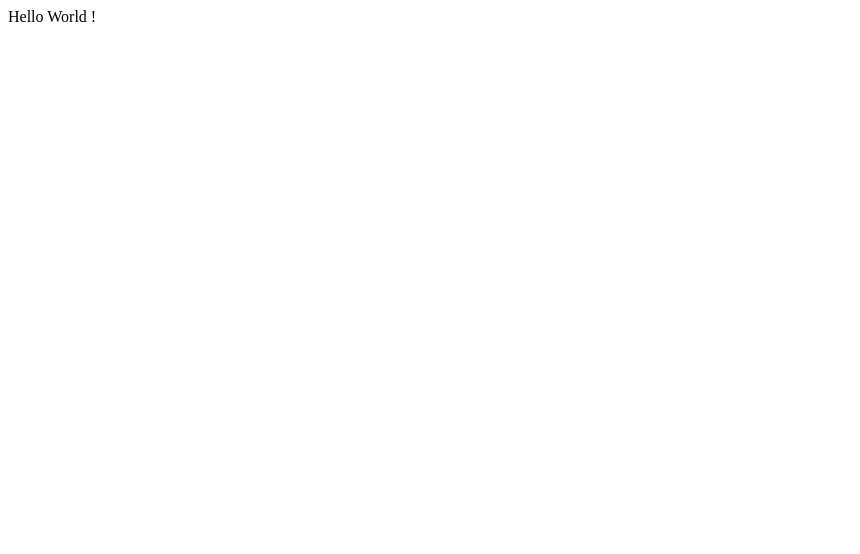
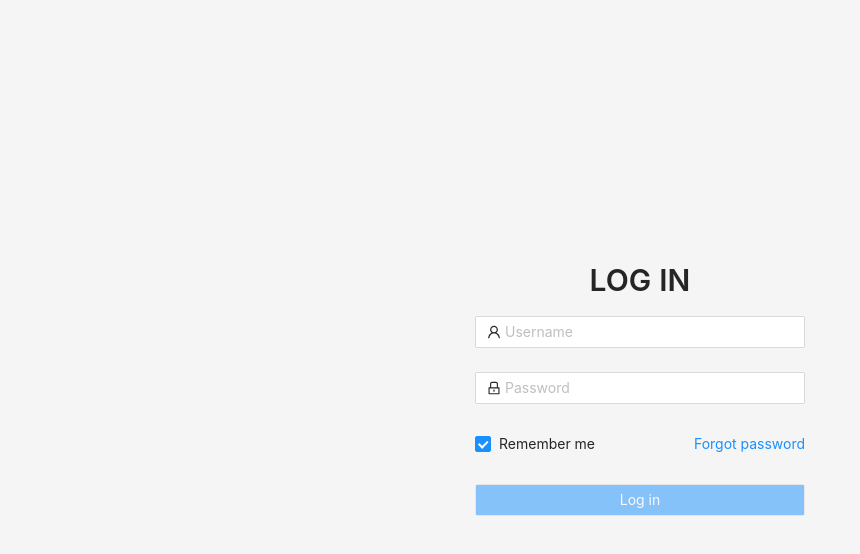
Before and after one commit to nguyenhuugiatri/web-quan-ly-khach-san, a React (Create React App) app: page / in a window 1280 px wide. Shown: the top 554 px of the page, without its empty margins (0-860 px from the left). Built offline with nearby package versions, Linux system fonts and the light colour scheme.

Commit message:
Create login page

```diff
--- a/src/App.js
+++ b/src/App.js
@@ -1,7 +1,11 @@
 import React from 'react';
-
+import LoginPage from './containers/LoginPage';
 function App() {
-  return <div className='App'>Hello World !</div>;
+  return (
+    <>
+      <LoginPage />
+    </>
+  );
 }
 
 export default App;
--- /dev/null
+++ b/src/containers/LoginPage/index.js
@@ -0,0 +1,131 @@
+import React, { Component } from 'react';
+// import { connect } from 'react-redux';
+import { Row, Col, Form, Input, Button, Checkbox, Typography } from 'antd';
+import { UserOutlined, LockOutlined } from '@ant-design/icons';
+
+import 'antd/dist/antd.css';
+import './styles.scss';
+
+const { Title } = Typography;
+
+class LoginPage extends Component {
+  constructor(props) {
+    super(props);
+    this.state = {
+      username: '',
+      password: '',
+      remember: true,
+    };
+  }
+
+  handleOnFinish = () => {
+    const { remember } = this.state;
+    if (remember) localStorage.setItem('savedUser', JSON.stringify(this.state));
+    else localStorage.clear();
+    // this.props.login(this.state);
+  };
+
+  handleOnChangeInput = (e) => {
+    const { name, value } = e.target;
+    this.setState({
+      [name]: value,
+    });
+  };
+
+  handleOnChangeCheckBox = (e) => {
+    const { checked } = e.target;
+    this.setState({
+      remember: checked,
+    });
+  };
+
+  componentDidMount = () => {
+    const savedUser = JSON.parse(localStorage.getItem('savedUser'));
+    if (savedUser) {
+      const { username, password, remember } = savedUser;
+      this.setState({
+        username,
+        password,
+        remember,
+      });
+    }
+  };
+
+  render() {
+    const { username, password, remember } = this.state;
+    return (
+      <>
+        <Row className='login-container' justify='center' align='middle'>
+          <Col>
+            <Title className='login-form-header' level={2} align='center'>
+              LOG IN
+            </Title>
+            <Form
+              name='normal_login'
+              className='login-form'
+              onFinish={this.handleOnFinish}
+            >
+              <Form.Item>
+                <Input
+                  name='username'
+                  prefix={<UserOutlined className='site-form-item-icon' />}
+                  placeholder='Username'
+                  value={username}
+                  onChange={this.handleOnChangeInput}
+                />
+              </Form.Item>
+
+              <Form.Item>
+                <Input
+                  name='password'
+                  prefix={<LockOutlined className='site-form-item-icon' />}
+                  type='password'
+                  placeholder='Password'
+                  value={password}
+                  onChange={this.handleOnChangeInput}
+                />
+              </Form.Item>
+
+              <Form.Item>
+                <Form.Item noStyle>
+                  <Checkbox
+                    checked={remember}
+                    onChange={this.handleOnChangeCheckBox}
+                  >
+                    Remember me
+                  </Checkbox>
+                </Form.Item>
+
+                <a className='login-form-forgot' href=''>
+                  Forgot password
+                </a>
+              </Form.Item>
+
+              <Form.Item>
+                <Button
+                  type='primary'
+                  htmlType='submit'
+                  className='login-form-button'
+                  disabled={!(username && password)}
+                >
+                  Log in
+                </Button>
+              </Form.Item>
+            </Form>
+          </Col>
+        </Row>
+      </>
+    );
+  }
+}
+
+// const mapDispatchToProps = (dispatch) => {
+//   return {
+//     login: (user) => {
+//       dispatch(action.actLogin(user));
+//     },
+//   };
+// };
+
+// export default connect(null, mapDispatchToProps)(Login);
+export default LoginPage;
--- /dev/null
+++ b/src/containers/LoginPage/styles.scss
@@ -0,0 +1,24 @@
+.login-container {
+  height: 100vh;
+  background-color: #f5f5f5;
+  .login-form {
+    width: 330px;
+    .login-form-header {
+      margin-bottom: 24px;
+    }
+    .login-form-forgot {
+      float: right;
+    }
+    .ant-col-rtl .login-form-forgot {
+      float: left;
+    }
+    .login-form-button {
+      width: 100%;
+      &[disabled] {
+        background-color: #1890ff;
+        color: #fff;
+        opacity: 0.5;
+      }
+    }
+  }
+}
```
Also changed, not shown: package.json (+8 -1 lines), public/robots.txt (deleted), src/utils/constants.js (added), 1 other file (tests, documents, lock files or other folders).
